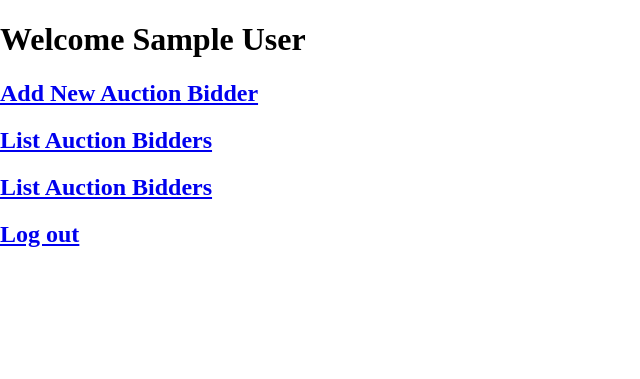
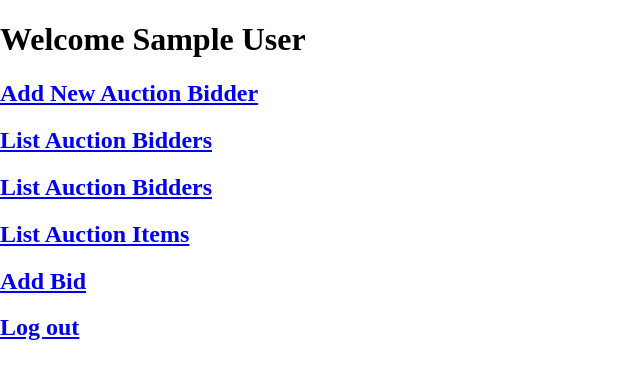
Before and after one commit to Centari2013/Flask-Auction-Bidder-Website, a Flask app: page / in a window 1280 px wide. Shown: the top 379 px of the page, without its empty margins (0-640 px from the left). Run offline with Flask 2, Linux system fonts and the light colour scheme; the visitor is signed in with stand-in values (Sample User, id 1).

Commit message:
added option to list auction items

```diff
--- a/templates/home.html
+++ b/templates/home.html
@@ -17,15 +17,16 @@
 {% if session['logged_in'] %}
     <h1>Welcome {{name}} </h1>
         {% if session['level_1'] %}
-            <h2><a href="/enternewbidder">Add New Auction Bidder</a></h2>
+            <h2><a href="/enter_new_bidder">Add New Auction Bidder</a></h2>
 	        <h2><a href="/list_bidders">List Auction Bidders</a></h2>
         {% endif %}
 
         {% if session['level_2'] %}
 	        <h2><a href="/list_bidders">List Auction Bidders</a></h2>
         {% endif %}
-
-	  <h2><a href="/logout">Log out</a></h2>
+        <h2><a href="/list_auction_items">List Auction Items</a></h2>
+        <h2><a href="/add_bid">Add Bid</a></h2>
+	    <h2><a href="/logout">Log out</a></h2>
 {% endif %}
 
 </body></html>
```
